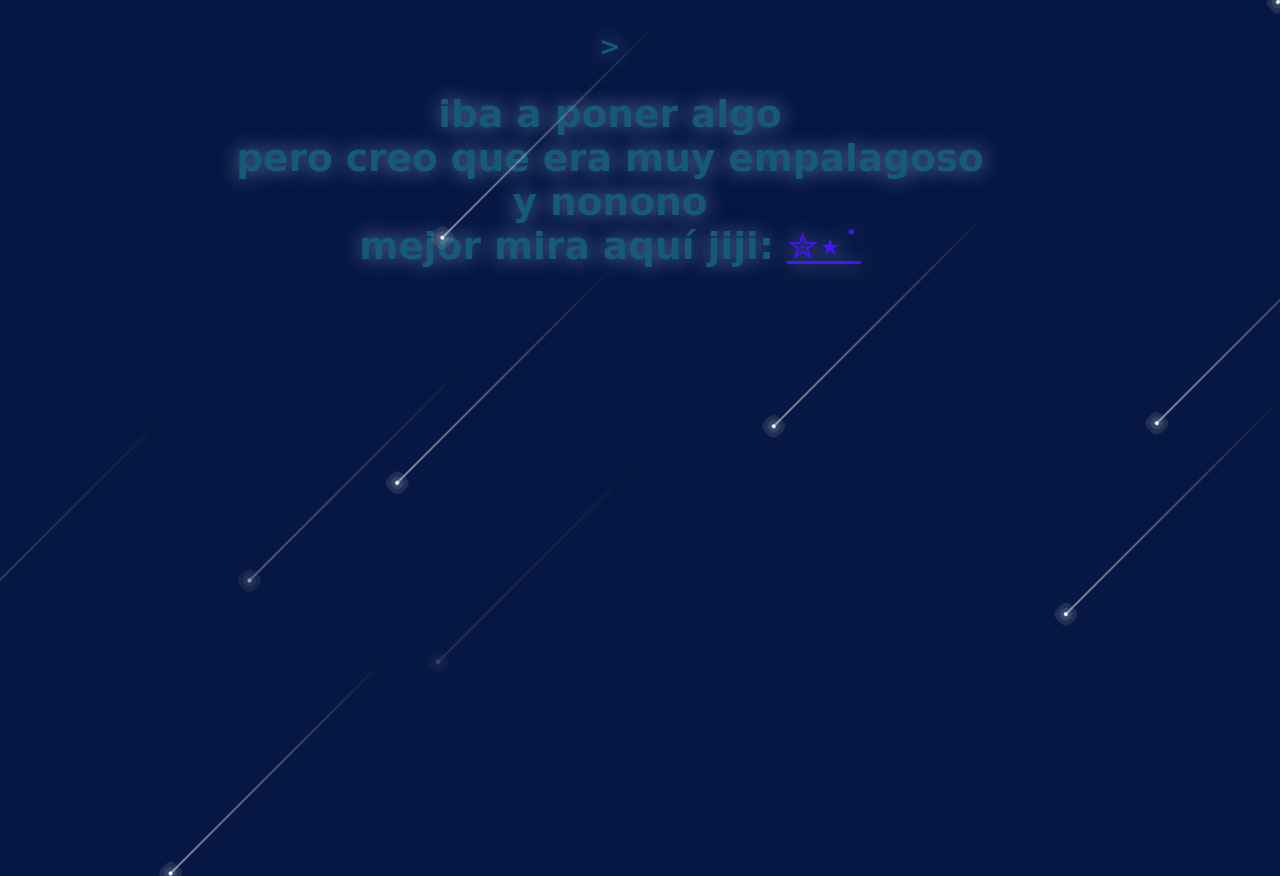
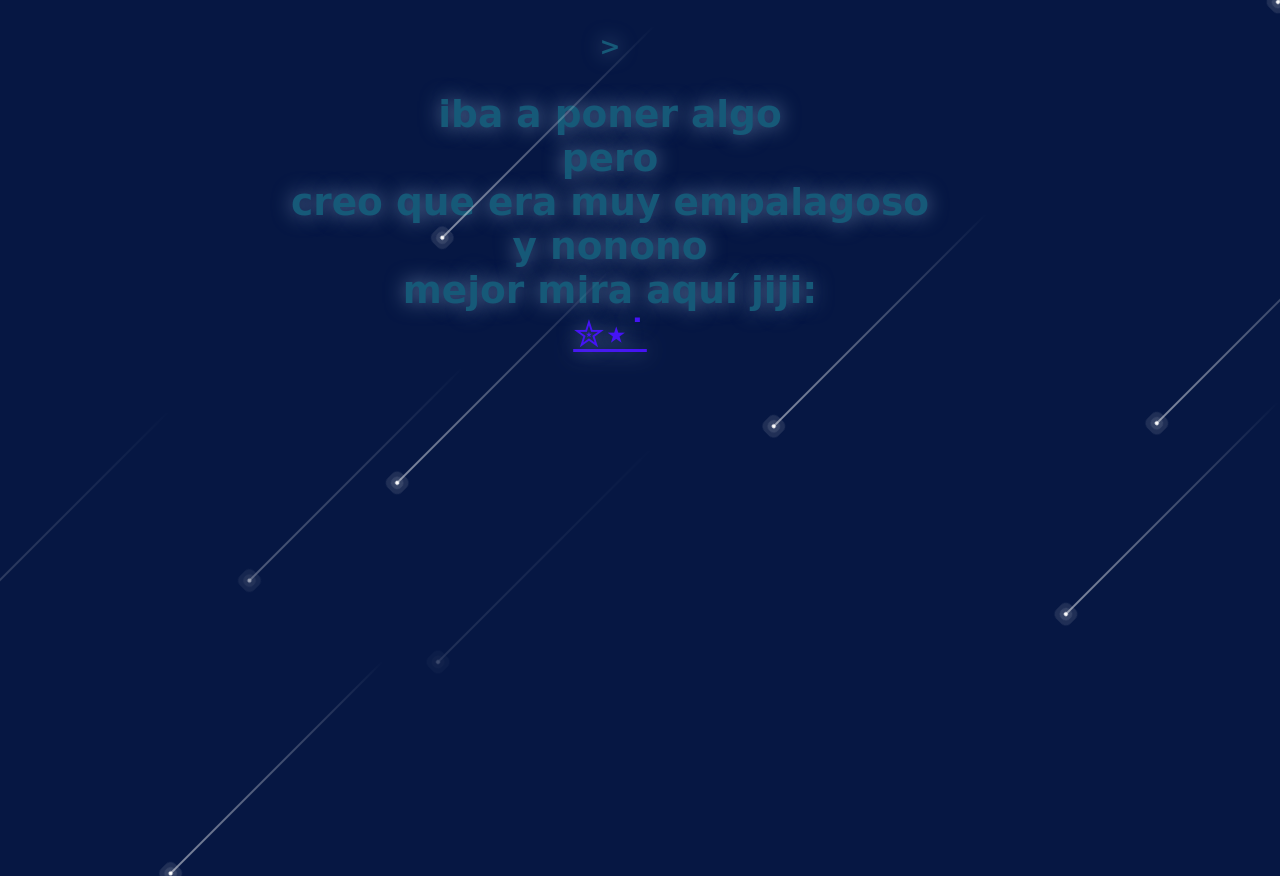
Before and after one commit to nda0zxjy/nda0zxjy.github.io, a plain HTML site: page index.html in a window 1280 px wide. Shown: the top 876 px of the page. Drawn offline with Linux system fonts and the light colour scheme.

Commit message:
Update index.html

```diff
--- a/index.html
+++ b/index.html
@@ -52,8 +52,8 @@
     <div class="wrapper">
       <div class="text" style="text-align: center;">>
             <!--<div class="text"-->
-  <h2>iba a poner algo <br />  pero creo que era muy empalagoso <br /> y nonono<br />
- mejor mira aquí jiji: <a href="new.html"> ✮⋆˙</a></h2>
+  <h2>iba a poner algo <br />  pero <br /> creo que era muy empalagoso <br /> y nonono<br />
+ mejor mira aquí jiji: <br /> <a href="new.html"> ✮⋆˙</a></h2>
         </div>
             </div>
         <!--<div class="text" style="text-align: center;">
```
